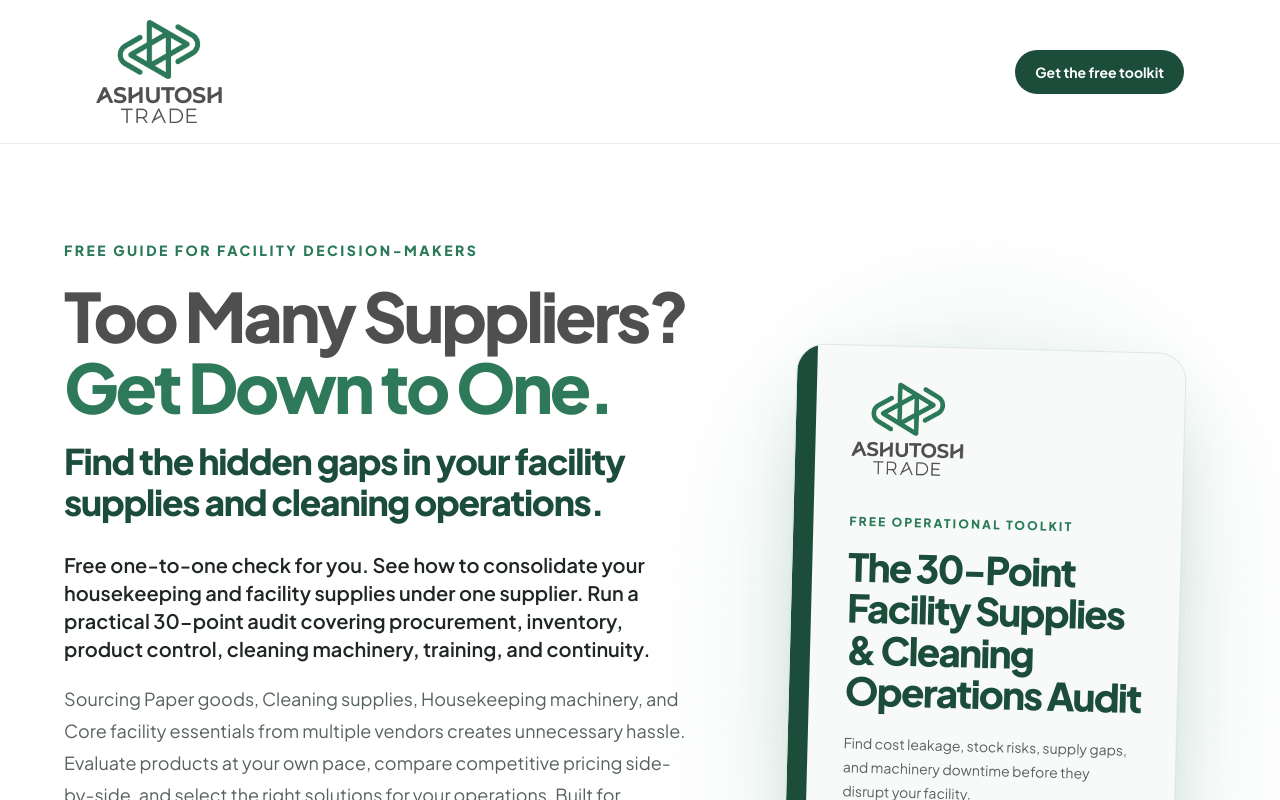
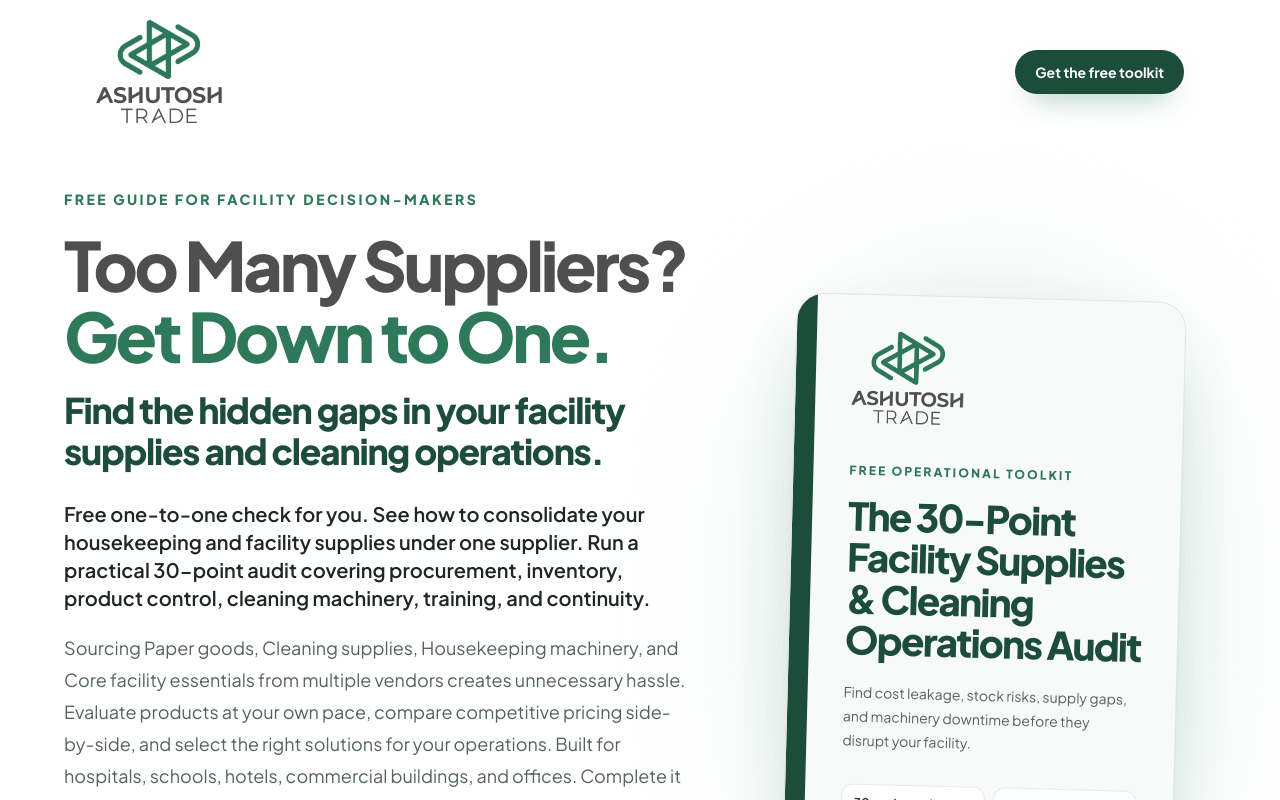
Before and after one commit to razesmhrzn/Ashutosh-Consultation-Landing-Page, a Next.js app: page / in a window 1280 px wide. Shown: the top 800 px of the page. Built offline with nearby package versions, Linux system fonts and the light colour scheme; no server answers.

Commit message:
Float hero header and raise page content

```diff
--- a/app/page.tsx
+++ b/app/page.tsx
@@ -9,7 +9,7 @@ export default function HomePage() {
   return (
     <>
       <Header />
-      <main>
+      <main className="-mt-[50px]">
         <Hero />
         <Problem />
         <Benefits />
--- a/components/Header.tsx
+++ b/components/Header.tsx
@@ -2,7 +2,7 @@ import Image from "next/image";
 
 export default function Header() {
   return (
-    <header className="relative z-20 border-b border-deep-green/10 bg-white/85 backdrop-blur-md">
+    <header className="relative z-20">
       <div className="mx-auto flex max-w-6xl items-center justify-between gap-5 px-5 py-4 sm:px-8 sm:py-5">
         <Image
           src="/logo.png"
@@ -15,7 +15,7 @@ export default function Header() {
         />
         <a
           href="/#get-toolkit"
-          className="inline-flex min-h-11 items-center justify-center rounded-full bg-deep-green px-5 py-3 text-sm font-bold text-white transition hover:bg-primary focus-visible:outline focus-visible:outline-4 focus-visible:outline-offset-4 focus-visible:outline-primary/30"
+          className="inline-flex min-h-11 items-center justify-center rounded-full bg-deep-green px-5 py-3 text-sm font-bold text-white shadow-button transition hover:-translate-y-0.5 hover:bg-primary hover:shadow-lg focus-visible:outline focus-visible:outline-4 focus-visible:outline-offset-4 focus-visible:outline-primary/30"
         >
           Get the free toolkit
         </a>
```
